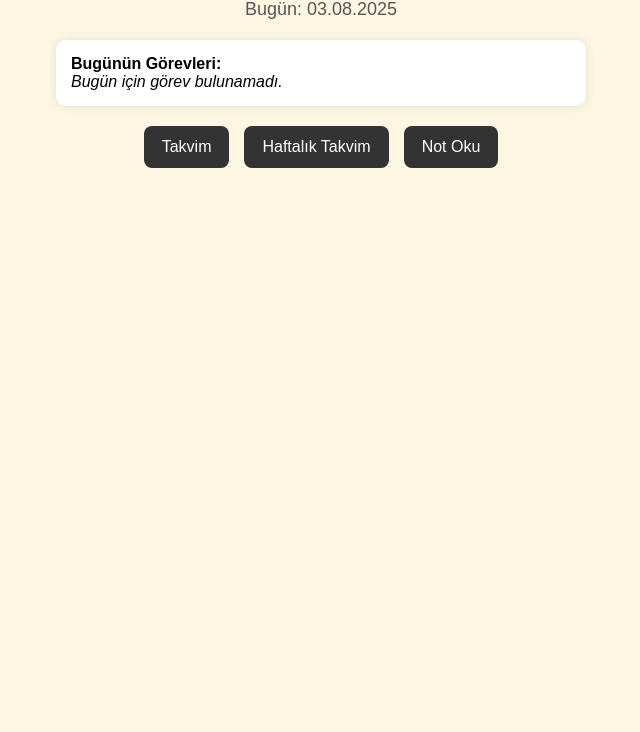
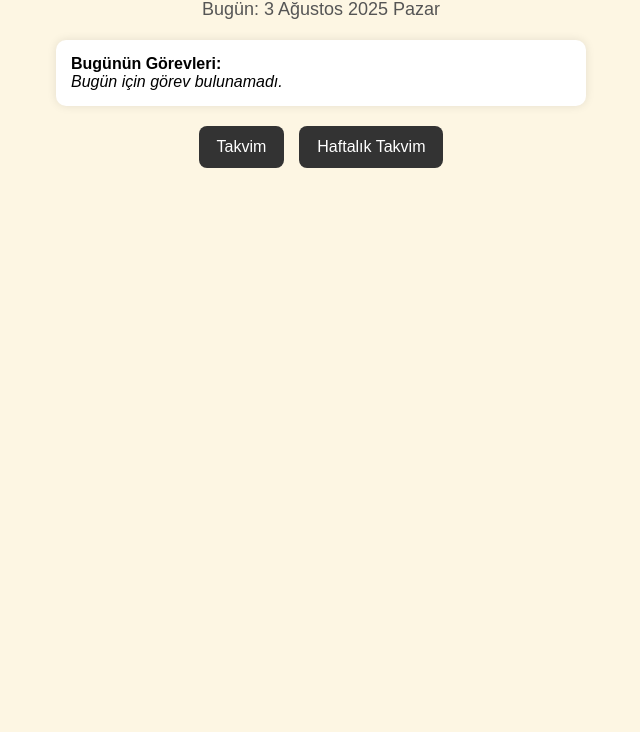
Before and after one commit to ecertastan/AERAK-SELAS-STAN, a plain HTML site: page anasayfa.html in a window 1280 px wide. Shown: the part 68-800 px from the top of the page, without its empty margins (319-959 px from the left). Drawn offline with Linux system fonts and the light colour scheme.

Commit message:
Update anasayfa.html

```diff
--- a/anasayfa.html
+++ b/anasayfa.html
@@ -83,34 +83,35 @@
   <div class="buton-container">
     <button onclick="window.location.href='takvim.html'">Takvim</button>
     <button onclick="window.location.href='haftalik-takvim.html'">Haftalık Takvim</button>
-    <button onclick="window.location.href='notoku.html'">Not Oku</button>
   </div>
 
   <script>
-    // Bugünün tarihini al
+    // Aynı tarih format fonksiyonu
+    function tarihISO(date) {
+      return date.toISOString().split("T")[0];
+    }
+
     const bugun = new Date();
-    const gun = bugun.getDate().toString().padStart(2, '0');
-    const ay = (bugun.getMonth() + 1).toString().padStart(2, '0');
-    const yil = bugun.getFullYear();
-    const tarihStr = `${gun}.${ay}.${yil}`;
+    bugun.setHours(0, 0, 0, 0); // Gün saatlerini sıfırla
+    const bugunISO = tarihISO(bugun);
 
-    document.getElementById("bugunTarihi").innerText = `Bugün: ${tarihStr}`;
+    document.getElementById("bugunTarihi").innerText =
+      "Bugün: " + bugun.toLocaleDateString("tr-TR", { day: 'numeric', month: 'long', year: 'numeric', weekday: 'long' });
 
-    // Görevleri yükle
     const aktifKullanici = localStorage.getItem("aktifKullanici");
-    const tumGorevler = JSON.parse(localStorage.getItem("gorevler")) || [];
+    const tumGorevler = JSON.parse(localStorage.getItem("gorevler") || "[]");
 
-    const bugunGorevler = tumGorevler.filter(g => g.kullanici === aktifKullanici && g.tarih === tarihStr);
+    const bugunGorevler = tumGorevler.filter(g => g.kullanici === aktifKullanici && g.tarih === bugunISO);
 
     const gorevListesiDiv = document.getElementById("gorevListesi");
 
     if (bugunGorevler.length === 0) {
       gorevListesiDiv.innerHTML = "<em>Bugün için görev bulunamadı.</em>";
     } else {
-      bugunGorevler.forEach(gorev => {
+      bugunGorevler.forEach(g => {
         const div = document.createElement("div");
         div.className = "gorev";
-        div.innerText = `${gorev.saat} - ${gorev.ad}`;
+        div.innerText = `${g.saat} - ${g.ad}`;
         gorevListesiDiv.appendChild(div);
       });
     }
```
